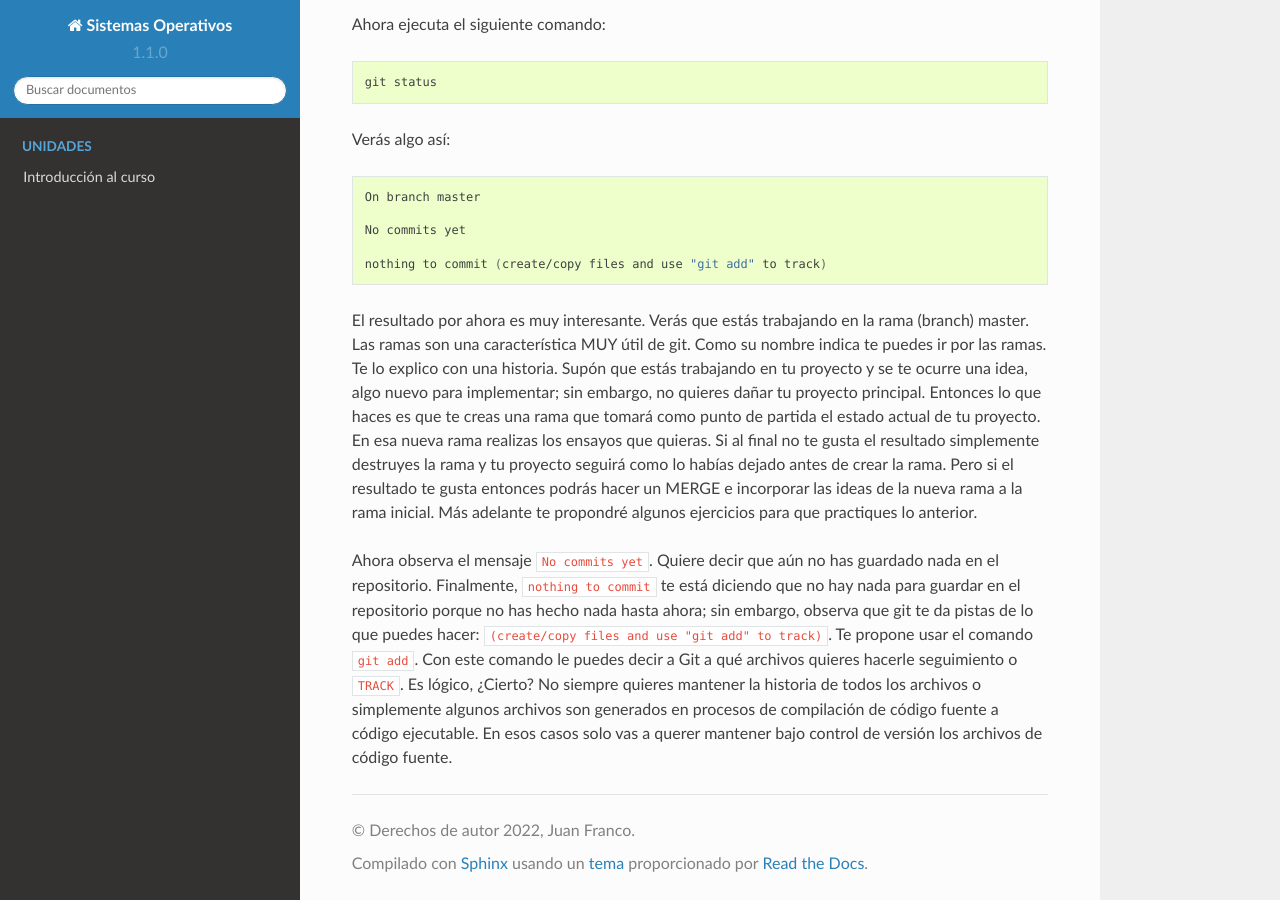
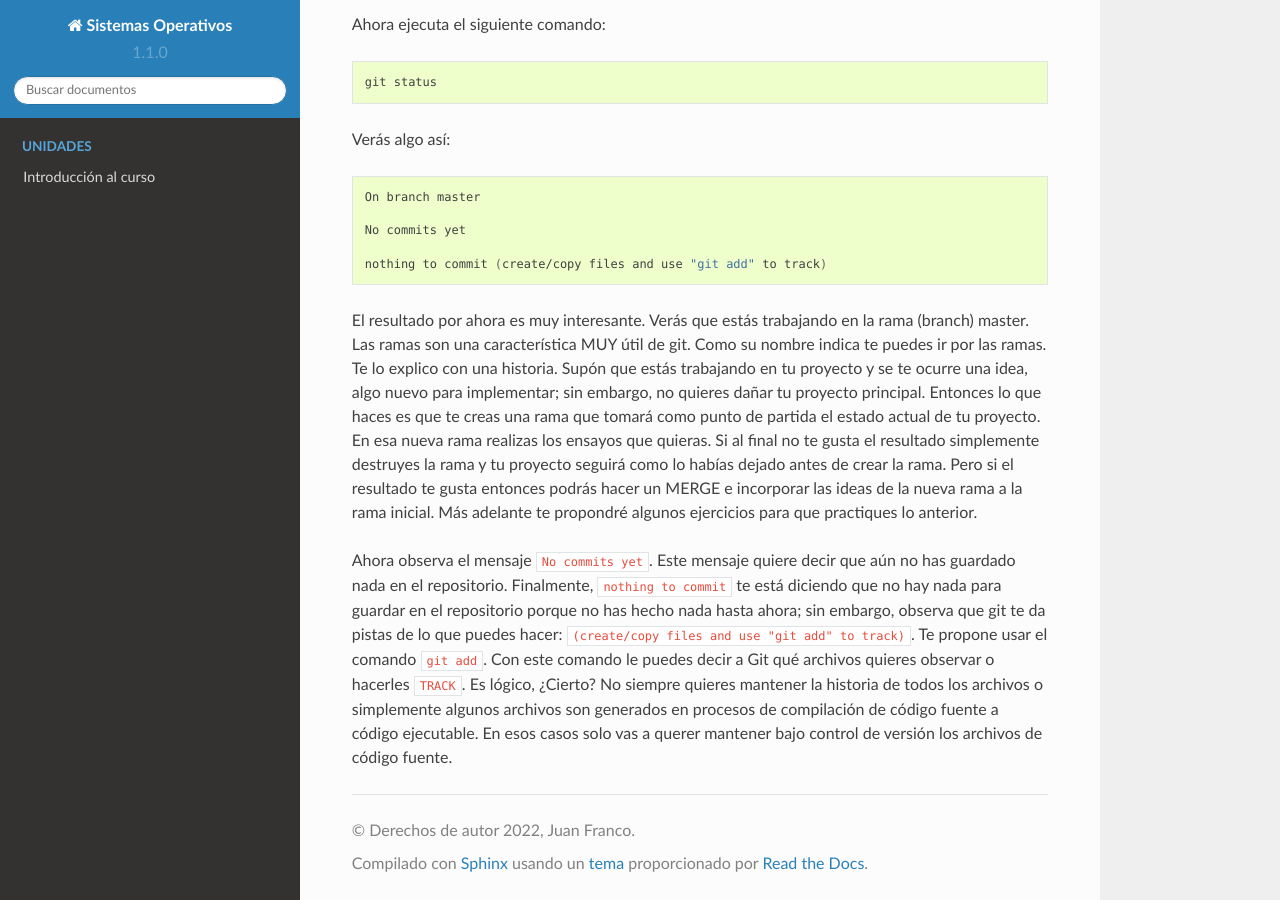
Before and after one commit to juanferfranco/sistemasoperativos, a Sphinx documentation site: the page built from docs/_unidad1/introGit.rst, in a window 1280 px wide and 900 px high, scrolled down 5564 px. Built offline with Sphinx 7.4.7 and the Read the Docs theme 2.0.0, drawn with Linux system fonts in a browser that asks for light colours; pages that are not in the unit, such as notebooks, are missing from menus.

Commit message:
update ejercicio 8

```diff
--- a/docs/_unidad1/introGit.rst
+++ b/docs/_unidad1/introGit.rst
@@ -311,12 +311,12 @@ seguirá como lo habías dejado antes de crear la rama. Pero si el resultado te
 entonces podrás hacer un MERGE e incorporar las ideas de la nueva rama a la rama
 inicial. Más adelante te propondré algunos ejercicios para que practiques lo anterior.
 
-Ahora observa el mensaje ``No commits yet``. Quiere decir que aún no has guardado
+Ahora observa el mensaje ``No commits yet``. Este mensaje quiere decir que aún no has guardado
 nada en el repositorio. Finalmente, ``nothing to commit`` te está diciendo que no
 hay nada para guardar en el repositorio porque no has hecho nada hasta ahora; sin embargo,
 observa que git te da pistas de lo que puedes hacer: ``(create/copy files and use "git add" to track)``.
-Te propone usar el comando ``git add``. Con este comando le puedes decir a Git a
-qué archivos quieres hacerle seguimiento o ``TRACK``. Es lógico, ¿Cierto? No siempre
+Te propone usar el comando ``git add``. Con este comando le puedes decir a Git
+qué archivos quieres observar o hacerles ``TRACK``. Es lógico, ¿Cierto? No siempre
 quieres mantener la historia de todos los archivos o simplemente algunos archivos
 son generados en procesos de compilación de código fuente a código ejecutable. En
 esos casos solo vas a querer mantener bajo control de versión los archivos de código fuente.
```
